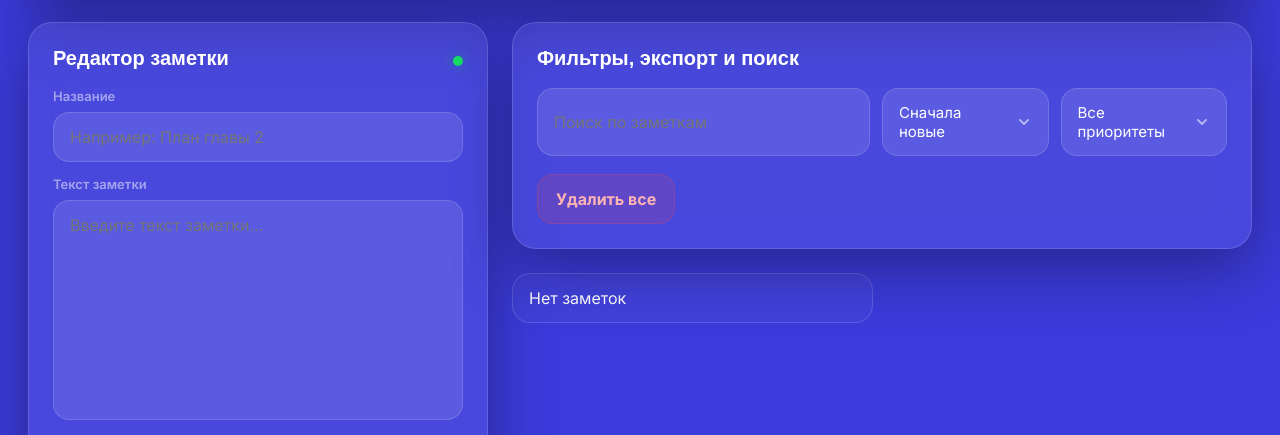
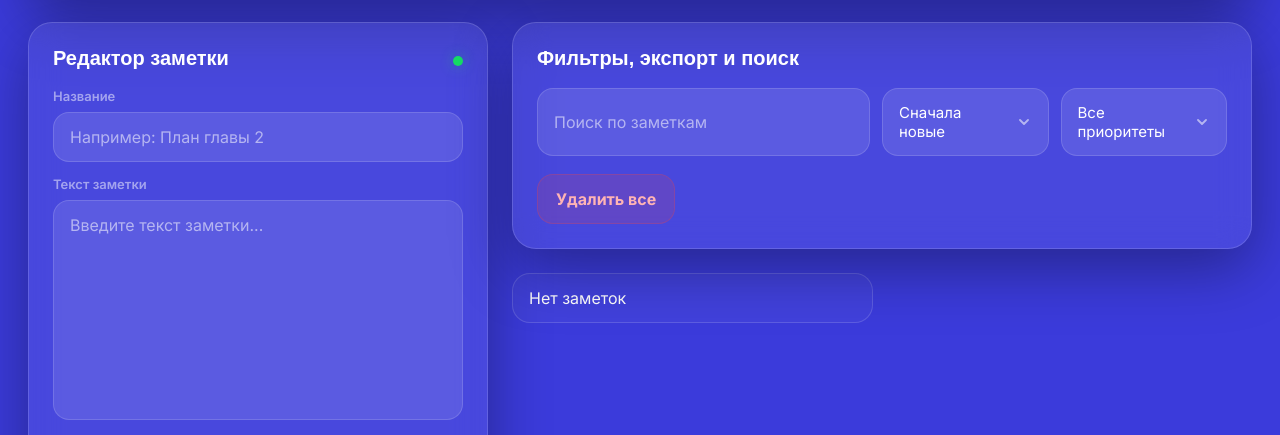
Before and after one commit to NickBialons/smart-notes-pro, a website with bundled scripts: page app.html in a window 1280 px wide. Shown: the part 294-729 px from the top of the page. Built offline with nearby package versions, Linux system fonts and the light colour scheme; no server answers; a web font is replaced by a local one.

Commit message:
Update style.css

```diff
--- a/style.css
+++ b/style.css
@@ -1327,3 +1327,13 @@ body.light .custom-select-dropdown li:hover {
 #liveStats:empty {
   display: none;
 }
+
+/* Fix placeholder color */
+::placeholder {
+  color: rgba(255, 255, 255, 0.35);
+}
+
+/* Brighter placeholder */
+::placeholder {
+  color: rgba(255, 255, 255, 0.55);
+}
```
